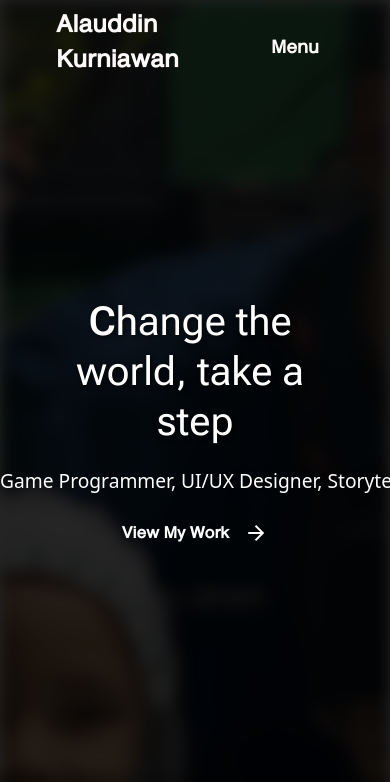
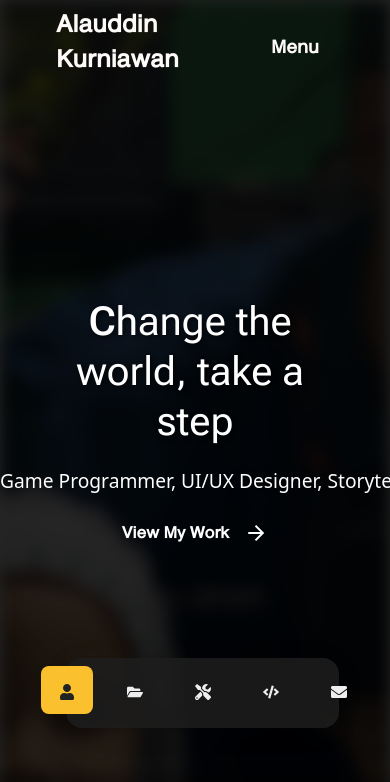
Before and after one commit to alauddinkurniawan/reactjs-portfolio, a React (Vite) app: page / in a window 390 px wide. Shown: the top 782 px of the page. Built offline with nearby package versions, Linux system fonts and the light colour scheme.

Commit message:
feat: added scrollspy to mobile layout

```diff
--- a/src/components/ScrollSpyNav.css
+++ b/src/components/ScrollSpyNav.css
@@ -33,8 +33,34 @@
   color: #222;
 }
 
-@media (max-width: 900px) {
+@media (max-width: 600px) {
+
   .scrollspy-nav {
-    display: none;
+    width: 70vw;
+
+    transform: translateY(200%);
+
+    left: 17vw;
+
+    bottom : 10rem;
+
+    padding : 8px 6px;
+
+    display: flex;
+    justify-content: center;
+    align-items: center;
+    align-self: center;
+  }
+
+
+  .scrollspy-nav ul {
+    display: flex;
+    flex-direction: row;
+    gap: 16px;
+    justify-content: center;
+    align-items: center;
+    align-self: center;
+    background-color: transparent;
+
   }
 }
--- a/src/pages/AboutPage.tsx
+++ b/src/pages/AboutPage.tsx
@@ -11,8 +11,10 @@ const AboutPage = () => {
 
   return (
     <>
+
+    <Hero />
     <div style={{ position: 'absolute', left: 0, right: 0, bottom: 0, width:'100%', height: 80, pointerEvents: 'none', background: 'linear-gradient(180deg, rgba(0,0,0,0) 0%, #000 100%)' }} />
-    <Hero />
+    <main style={{ background: 'linear-gradient(180deg, #000 0%, #fbc02d 100%)', minHeight: '100vh', fontFamily: 'Inter, sans-serif' }}>
     <div className={styles.container}>
 
       {/* Personal Introduction Section */}
@@ -87,9 +89,8 @@ const AboutPage = () => {
           </p>
         </div>
       </section>
-
-
     </div>
+    </main>
     <Footer />
     </>
   );
--- a/src/pages/Home.tsx
+++ b/src/pages/Home.tsx
@@ -22,7 +22,7 @@ const HomePage = () => {
 
       <ScrollSpyNav />
       <Hero />
-      <div style={{ position: 'absolute', left: 0, right: 0, bottom: 0, width:'100%', height: 80, pointerEvents: 'none', background: 'linear-gradient(180deg, rgba(0,0,0,0) 0%, #000 100%)' }} />
+      <div style={{ position: 'absolute', bottom: 0, width:'100%', height: 80, pointerEvents: 'none', background: 'linear-gradient(180deg, rgba(0,0,0,0) 0%, #000 100%)' }} />
       <main style={{ background: 'linear-gradient(180deg, #000 0%, #fbc02d 100%)', minHeight: '100vh', fontFamily: 'Inter, sans-serif' }}>
         <section id="about" ref={about.ref} className={`${styles.fadeIn} ${styles.delay1} ${about.isVisible ? styles.visible : ''}`} style={{ minHeight: '100vh', height: '100vh', display: 'flex', alignItems: 'center', justifyContent: 'center' }}>
           <About />
```
